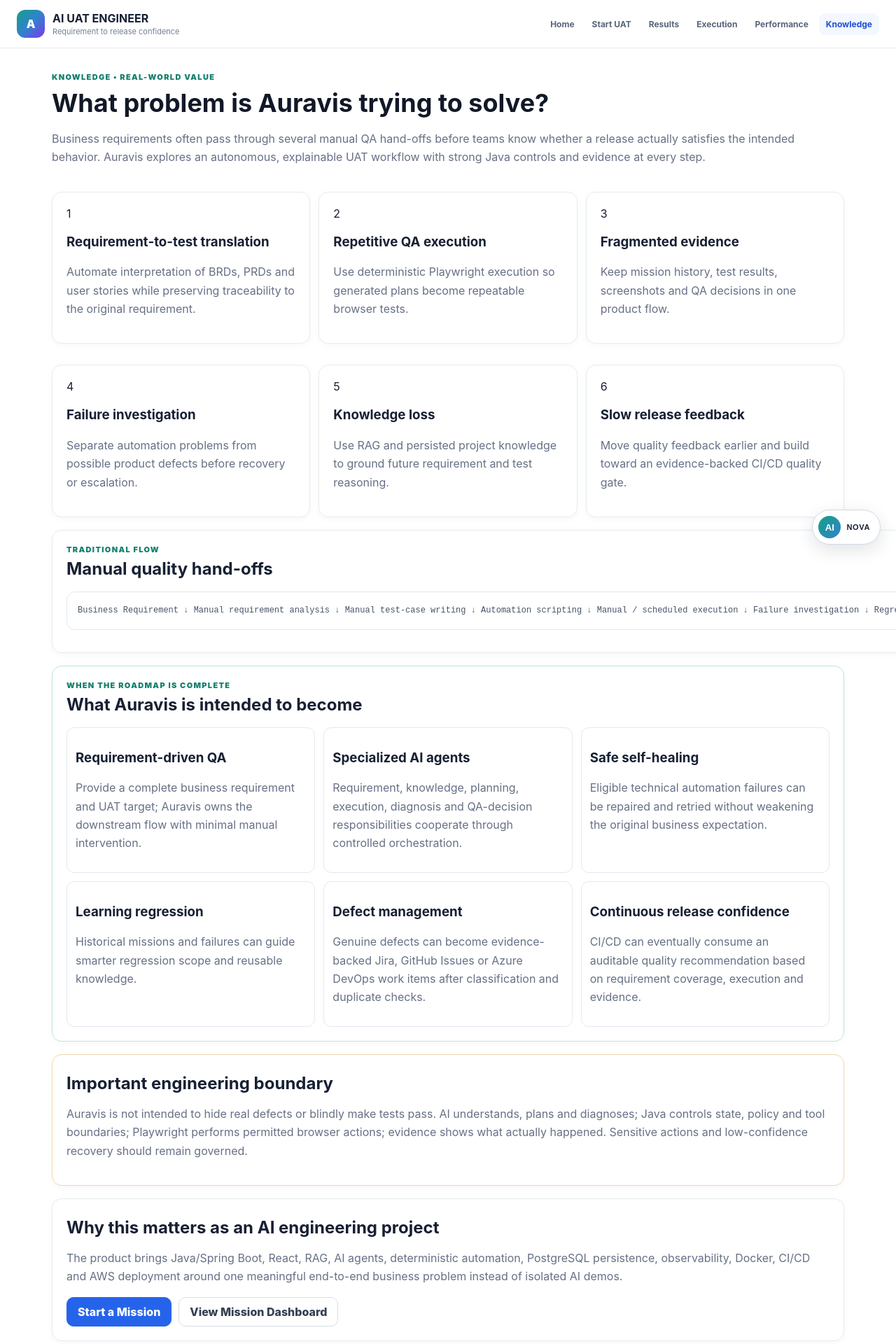
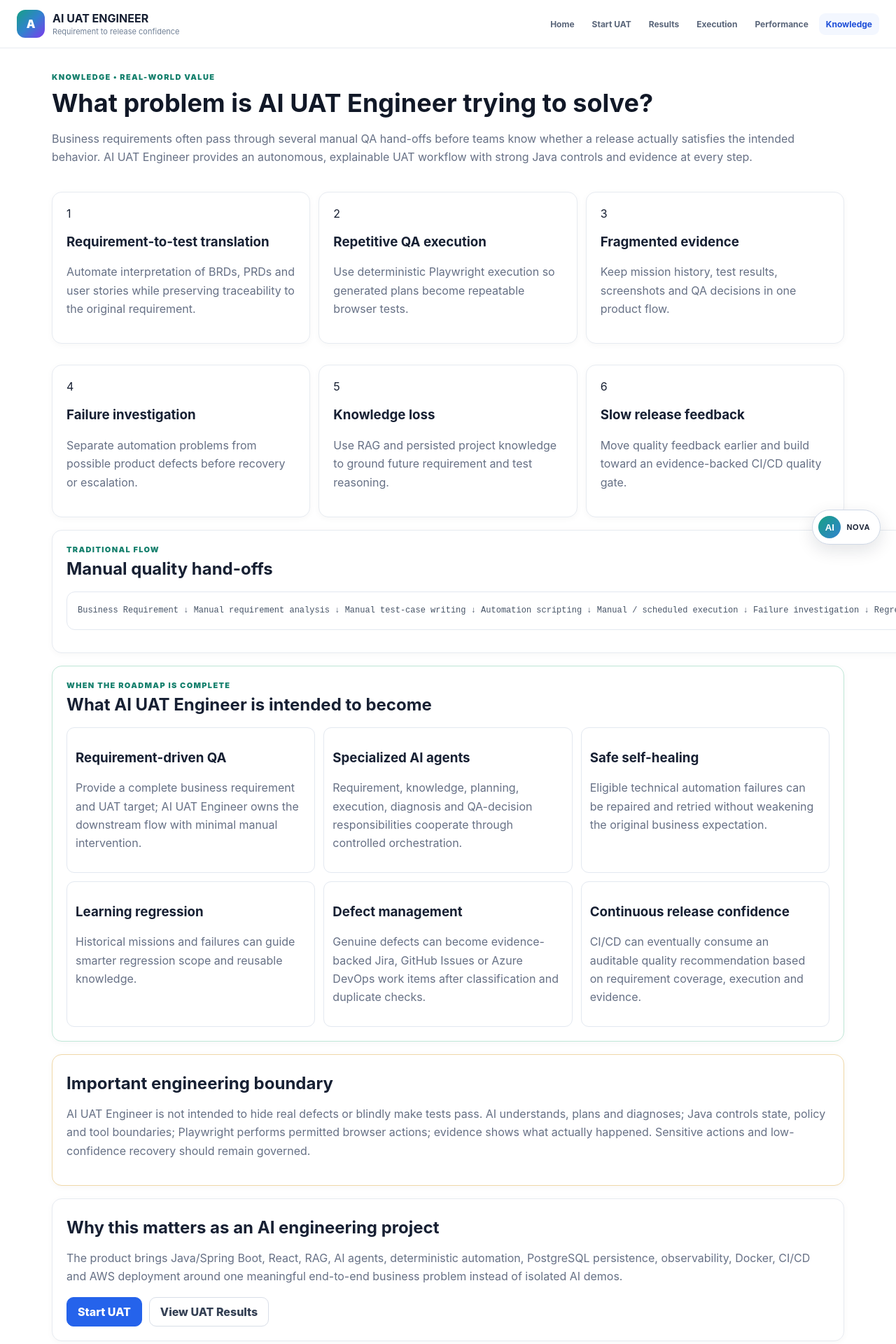
Before and after one commit to stejas7/ai-qa-frontend, a React (Vite) app: page /knowledge in a window 1280 px wide. Shown: the top 1920 px of the page at 70% size. Built offline with nearby package versions, Linux system fonts and the light colour scheme; no server answers.

Commit message:
fix(brand): rename legacy product copy in knowledge page

```diff
--- a/src/pages/KnowledgePage.tsx
+++ b/src/pages/KnowledgePage.tsx
@@ -10,7 +10,7 @@ const problems=[
 ] as const;
 
 const future=[
-['Requirement-driven QA','Provide a complete business requirement and UAT target; Auravis owns the downstream flow with minimal manual intervention.'],
+['Requirement-driven QA','Provide a complete business requirement and UAT target; AI UAT Engineer owns the downstream flow with minimal manual intervention.'],
 ['Specialized AI agents','Requirement, knowledge, planning, execution, diagnosis and QA-decision responsibilities cooperate through controlled orchestration.'],
 ['Safe self-healing','Eligible technical automation failures can be repaired and retried without weakening the original business expectation.'],
 ['Learning regression','Historical missions and failures can guide smarter regression scope and reusable knowledge.'],
@@ -19,7 +19,7 @@ const future=[
 ] as const;
 
 export default function KnowledgePage(){return <main className="page">
-<div className="eyebrow">KNOWLEDGE • REAL-WORLD VALUE</div><h1>What problem is Auravis trying to solve?</h1><p className="lead">Business requirements often pass through several manual QA hand-offs before teams know whether a release actually satisfies the intended behavior. Auravis explores an autonomous, explainable UAT workflow with strong Java controls and evidence at every step.</p>
+<div className="eyebrow">KNOWLEDGE • REAL-WORLD VALUE</div><h1>What problem is AI UAT Engineer trying to solve?</h1><p className="lead">Business requirements often pass through several manual QA hand-offs before teams know whether a release actually satisfies the intended behavior. AI UAT Engineer provides an autonomous, explainable UAT workflow with strong Java controls and evidence at every step.</p>
 <section className="impact-grid">{problems.map(([title,text],i)=><article className="panel impact-card" key={title}><span className="impact-number">{i+1}</span><h3>{title}</h3><p className="muted">{text}</p></article>)}</section>
 <section className="content-grid two-col"><article className="panel"><div className="eyebrow">TRADITIONAL FLOW</div><h2>Manual quality hand-offs</h2><pre className="text-flow">Business Requirement
 ↓
@@ -35,7 +35,7 @@ Failure investigation
 ↓
 Regression re-run
 ↓
-Release recommendation</pre></article><article className="panel future-panel"><div className="eyebrow">AURAVIS TARGET STATE</div><h2>Autonomous UAT flow</h2><pre className="text-flow">Business Requirement / UAT Target
+Release recommendation</pre></article><article className="panel future-panel"><div className="eyebrow">AI UAT ENGINEER TARGET STATE</div><h2>Autonomous UAT flow</h2><pre className="text-flow">Business Requirement / UAT Target
 ↓
 Requirement Intelligence + RAG
 ↓
@@ -50,7 +50,7 @@ Failure Diagnosis + Safe Recovery
 Regression / Defect Intelligence
 ↓
 Evidence-backed CI/CD Quality Gate</pre></article></section>
-<section className="panel future-panel"><div className="eyebrow">WHEN THE ROADMAP IS COMPLETE</div><h2>What Auravis is intended to become</h2><div className="impact-grid compact">{future.map(([title,text])=><article className="impact-card inner-card" key={title}><h3>{title}</h3><p className="muted">{text}</p></article>)}</div></section>
-<section className="panel boundary-panel"><h2>Important engineering boundary</h2><p className="muted">Auravis is not intended to hide real defects or blindly make tests pass. AI understands, plans and diagnoses; Java controls state, policy and tool boundaries; Playwright performs permitted browser actions; evidence shows what actually happened. Sensitive actions and low-confidence recovery should remain governed.</p></section>
-<section className="panel"><h2>Why this matters as an AI engineering project</h2><p className="muted">The product brings Java/Spring Boot, React, RAG, AI agents, deterministic automation, PostgreSQL persistence, observability, Docker, CI/CD and AWS deployment around one meaningful end-to-end business problem instead of isolated AI demos.</p><div className="button-row"><Link className="primary-button" to="/mission">Start a Mission</Link><Link className="secondary-button" to="/dashboard">View Mission Dashboard</Link></div></section>
+<section className="panel future-panel"><div className="eyebrow">WHEN THE ROADMAP IS COMPLETE</div><h2>What AI UAT Engineer is intended to become</h2><div className="impact-grid compact">{future.map(([title,text])=><article className="impact-card inner-card" key={title}><h3>{title}</h3><p className="muted">{text}</p></article>)}</div></section>
+<section className="panel boundary-panel"><h2>Important engineering boundary</h2><p className="muted">AI UAT Engineer is not intended to hide real defects or blindly make tests pass. AI understands, plans and diagnoses; Java controls state, policy and tool boundaries; Playwright performs permitted browser actions; evidence shows what actually happened. Sensitive actions and low-confidence recovery should remain governed.</p></section>
+<section className="panel"><h2>Why this matters as an AI engineering project</h2><p className="muted">The product brings Java/Spring Boot, React, RAG, AI agents, deterministic automation, PostgreSQL persistence, observability, Docker, CI/CD and AWS deployment around one meaningful end-to-end business problem instead of isolated AI demos.</p><div className="button-row"><Link className="primary-button" to="/mission">Start UAT</Link><Link className="secondary-button" to="/dashboard">View UAT Results</Link></div></section>
 </main>}
```
